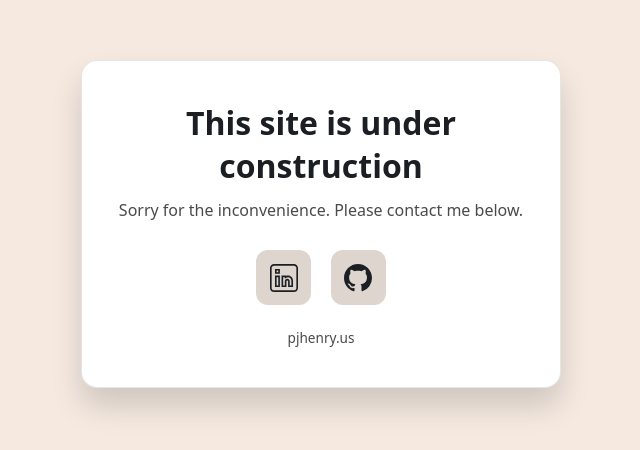
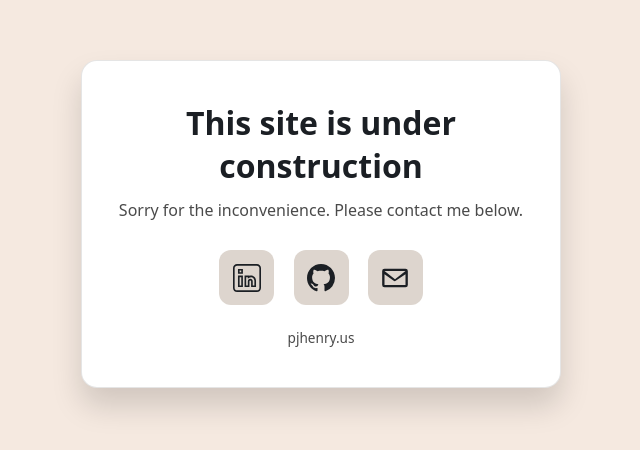
Before and after one commit to zidelen/zidelen.github.io, a plain HTML site: page index.html in a window 1280 px wide. Shown: the part 176-626 px from the top of the page, without its empty margins (319-959 px from the left). Drawn offline with Linux system fonts and the light colour scheme.

Commit message:
Update index.html
Added mailto:

```diff
--- a/index.html
+++ b/index.html
@@ -129,6 +129,18 @@
             8.013 0 0 0 16 8c0-4.42-3.58-8-8-8z"/>
         </svg>
       </a>
+
+      <!-- Email -->
+      <a class="social-link"
+         href="mailto:phillipjh27@gmail.com"
+         aria-label="Email">
+        <svg class="social-link-icon" xmlns="http://www.w3.org/2000/svg"
+             viewBox="0 0 24 24">
+          <path d="M3 4h18a2 2 0 0 1 2 2v12a2 2 0 0 1-2 2H3a2
+                   2 0 0 1-2-2V6a2 2 0 0 1 2-2zm0 2v.01L12 13l9-6.99V6H3zm0 2.8V18h18V8.8l-8.4
+                   5.6a1.5 1.5 0 0 1-1.7 0L3 8.8z"/>
+        </svg>
+      </a>
     </div>
 
     <div class="footer-note">
```
